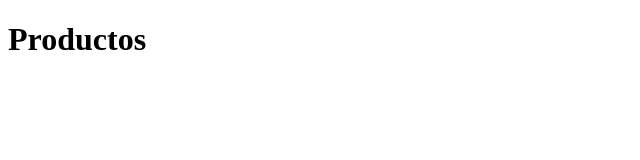
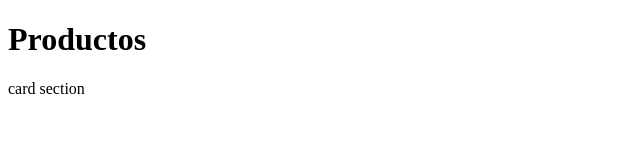
Before and after one commit to jaimezzapata/colaborativo, a plain HTML site: page Productos.html in a window 1280 px wide. Shown: the full height of the page, 0-640 px from the left. Drawn offline with Linux system fonts and the light colour scheme.

Commit message:
se agrega contenido a productos

```diff
--- a/Productos.html
+++ b/Productos.html
@@ -8,5 +8,8 @@
 </head>
 <body>
     <h1>Productos</h1>
+    <section>
+        card section
+    </section>
 </body>
 </html>
```
